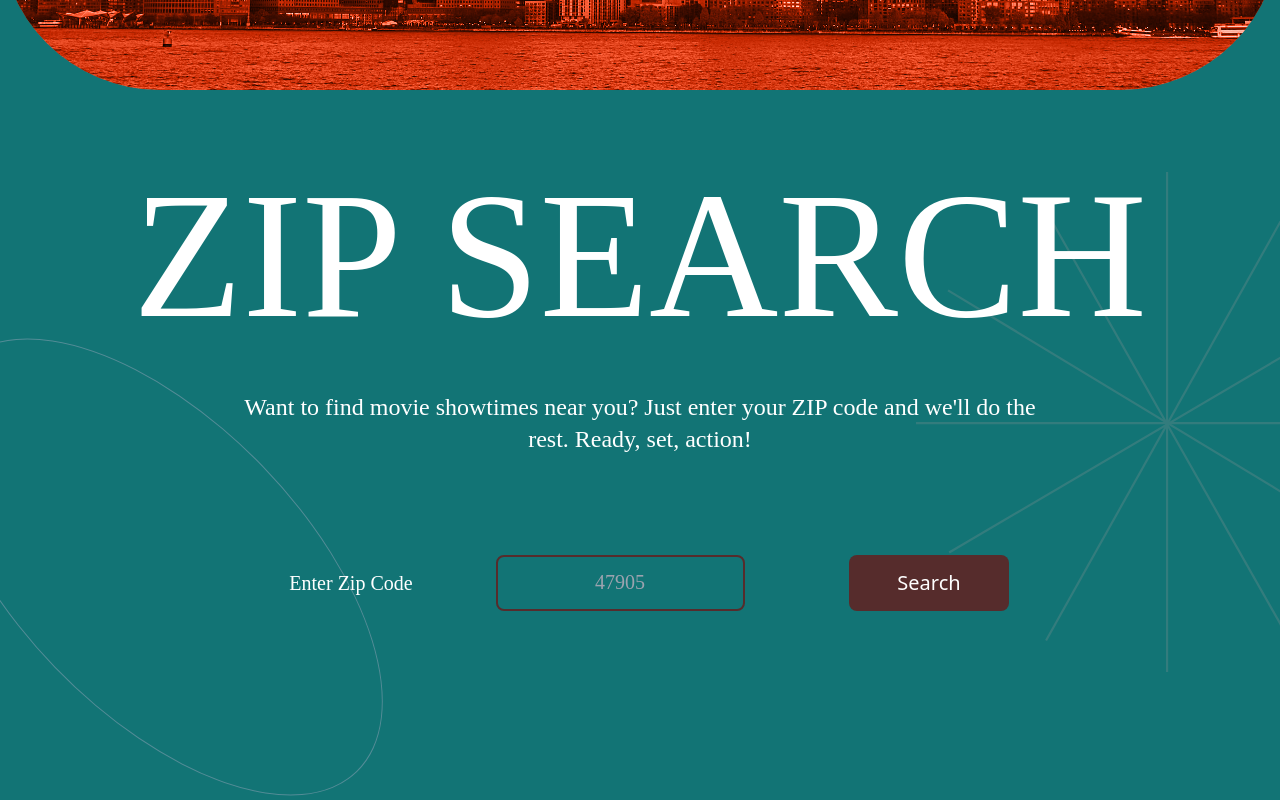
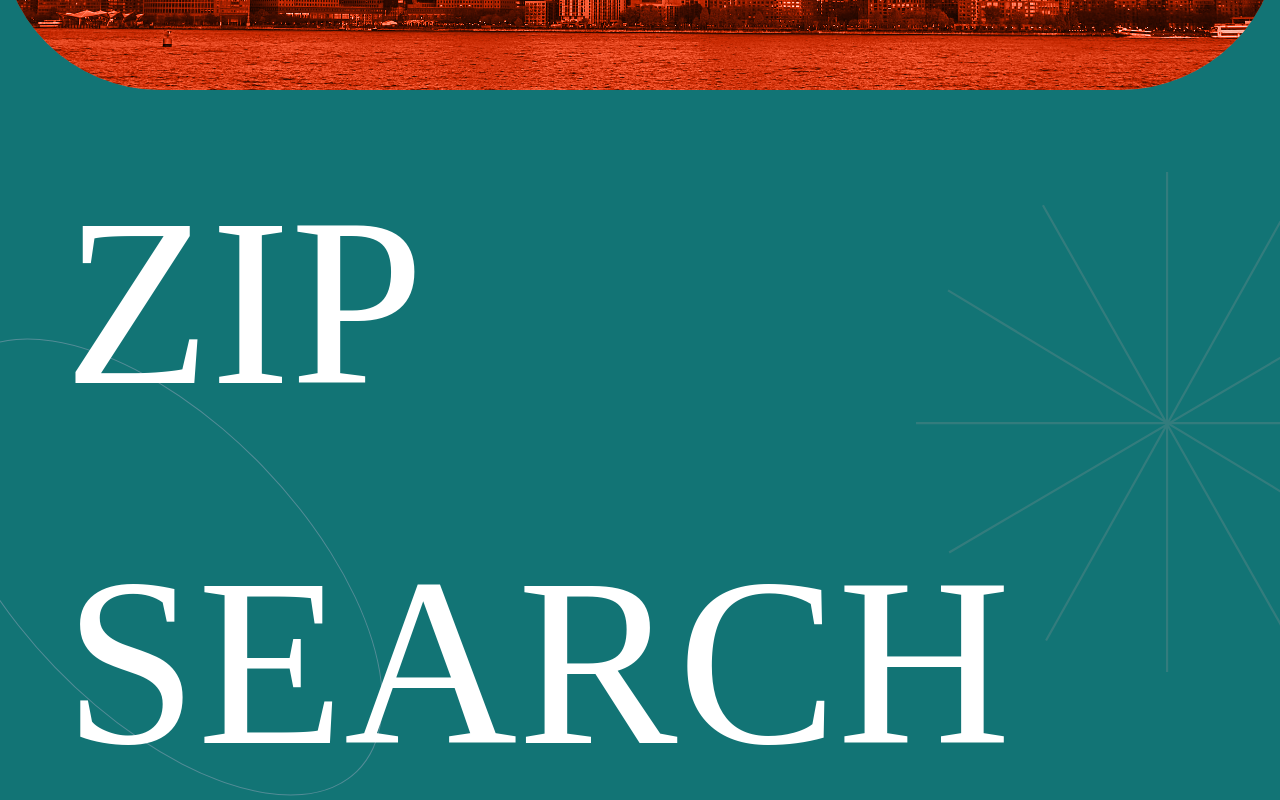
Before and after one commit to kbrownw/movieFrontEnd, a React (Vite) app: page / in a window 1280 px wide. Shown: the part 1000-1800 px from the top of the page. Built offline with nearby package versions, Linux system fonts and the light colour scheme; a web font is replaced by a local one.

Commit message:
Add React Router, clear results button, and combine tailwind and dev commands in package.json

```diff
--- a/package.json
+++ b/package.json
@@ -4,7 +4,7 @@
   "version": "0.0.0",
   "type": "module",
   "scripts": {
-    "dev": "vite",
+    "dev": "vite & tailwindcss -i ./src/index.css -o ./dist/output.css --watch",
     "build": "vite build",
     "lint": "eslint . --ext js,jsx --report-unused-disable-directives --max-warnings 0",
     "preview": "vite preview",
@@ -13,7 +13,8 @@
   },
   "dependencies": {
     "react": "^18.2.0",
-    "react-dom": "^18.2.0"
+    "react-dom": "^18.2.0",
+    "react-router-dom": "^6.16.0"
   },
   "devDependencies": {
     "@types/react": "^18.2.15",
--- a/src/App.jsx
+++ b/src/App.jsx
@@ -1,13 +1,17 @@
 import { LandingPage } from "./components/LandingPage/LandingPage.jsx";
 import { Header } from "./components/Header/Header.jsx";
 import { Footer } from "./components/Footer.jsx";
+import { Routes, Route } from "react-router-dom";
 
 function App() {
   return (
     <>
       <main className="bg-dark-blue overflow-hidden">
         <Header />
-        <LandingPage />
+        <Routes>
+          <Route path="/" element={<LandingPage />}></Route>
+          <Route path="/showtimes" element={<h1>Hello world</h1>}></Route>
+        </Routes>
         <Footer />
       </main>
     </>
--- /dev/null
+++ b/src/components/Button.jsx
@@ -0,0 +1,11 @@
+export const Button = ({ text, type, clickFunction }) => {
+  return (
+    <button
+      className="bg-[#562C2C] rounded-lg h-14 w-auto px-10 text-white text-xl hover:bg-blue transition relative"
+      type={type}
+      onClick={clickFunction}
+    >
+      {text}
+    </button>
+  );
+};
--- a/src/components/Header/Header.jsx
+++ b/src/components/Header/Header.jsx
@@ -6,7 +6,7 @@ const headerParagraph =
 
 export const Header = () => {
   return (
-    <div className="bg-red relative py-20">
+    <header className="bg-red relative py-20">
       <div
         className={`ellipse w-[317px] h-[215px] border-color-white absolute top-28 -left-20 rotate-[66deg]`}
       ></div>
@@ -23,7 +23,7 @@ export const Header = () => {
           headerParagraph={headerParagraph}
         />
       </div>
-    </div>
+    </header>
   );
 };
 
--- a/src/components/LandingPage/LandingPage.jsx
+++ b/src/components/LandingPage/LandingPage.jsx
@@ -22,7 +22,7 @@ export const LandingPage = () => {
   return (
     <>
       <LargeImage />
-      <div className="grid grid-cols-1 justify-items-center max-w-6xl lg:px-0 px-4 mb-40 mx-auto relative">
+      <div className="grid grid-cols-1 gap-5 justify-items-center max-w-6xl lg:px-0 px-4 mb-40 mx-auto relative">
         <div
           className={`w-[570px] h-[290px] border-slate-400 ellipse absolute top-[300px] -left-[190px] -rotate-[134deg] opacity-50`}
         ></div>
@@ -31,9 +31,16 @@ export const LandingPage = () => {
           className="absolute h-[500px] top-[50px] -right-[200px] grayscale opacity-25"
           alt="Star"
         />
-        <TitleLargeWhite title="ZIP SEARCH" />
+        <TitleLargeWhite
+          title="ZIP SEARCH"
+          classes="md:text-[10rem] lg:text-[15rem]"
+        />
         <ParagraphTextWhite text={pText} />
-        <Search setTheaters={setTheaters} setTheatersFound={setTheatersFound} />
+        <Search
+          setTheaters={setTheaters}
+          setTheatersFound={setTheatersFound}
+          theaters={theaters}
+        />
       </div>
       <>
         {theaters.length > 0 || !theatersFound ? (
--- a/src/components/Nav/Nav.jsx
+++ b/src/components/Nav/Nav.jsx
@@ -1,7 +1,9 @@
+import { Link } from "react-router-dom";
+
 const navList = [
   {
     text: "Home",
-    url: "/#top",
+    url: "/",
   },
   {
     text: "Theaters",
@@ -16,9 +18,9 @@ const navList = [
 export const Nav = () => {
   const navItems = Object.values(navList).map(({ text, url }) => {
     return (
-      <a href={url} key={text}>
+      <Link to={url} key={text}>
         <li>{text}</li>
-      </a>
+      </Link>
     );
   });
   return (
--- a/src/components/Search/Search.jsx
+++ b/src/components/Search/Search.jsx
@@ -1,6 +1,7 @@
 import { useState } from "react";
+import { Button } from "../Button";
 
-export const Search = ({ setTheaters, setTheatersFound }) => {
+export const Search = ({ setTheaters, setTheatersFound, theaters }) => {
   const [zipCode, setZipCode] = useState("");
   let theaterURL = "https://api.showtimes-by-keith.com/?zipCode=";
   const handleSubmit = async (e) => {
@@ -24,7 +25,13 @@ export const Search = ({ setTheaters, setTheatersFound }) => {
     }
   };
 
+  const handleClearResults = () => {
+    setTheaters([]);
+    setZipCode("");
+  };
+
   return (
+    <>
       <form className="grid lg:grid-cols-3 grid-cols-1 items-center justify-items-center">
         <label
           className="text-white text-xl lg:justify-self-end:pr-8 relative"
@@ -33,7 +40,7 @@ export const Search = ({ setTheaters, setTheatersFound }) => {
           Enter Zip Code
         </label>
         <input
-        className="rounded-lg h-14 my-5 bg-dark-blue border-[#562C2C] border-2 lg:mr-10 text-white text-xl text-center relative"
+          className="rounded-lg h-14 my-5 bg-dark-blue border-[#562C2C] border-2 text-white text-xl text-center justify-self-center relative"
           type="number"
           placeholder="47905"
           name="zip-search"
@@ -51,6 +58,14 @@ export const Search = ({ setTheaters, setTheatersFound }) => {
           Search
         </button>
       </form>
+      {theaters.length > 0 ? (
+        <Button
+          text="Clear Results"
+          clickFunction={handleClearResults}
+          type="button"
+        />
+      ) : null}
+    </>
   );
 };
 
--- a/src/components/TitleLargeWhite.jsx
+++ b/src/components/TitleLargeWhite.jsx
@@ -1,3 +1,3 @@
-export const TitleLargeWhite = ({ title }) => {
-  return <h1 className="text-white text-[14vw] relative">{title}</h1>;
+export const TitleLargeWhite = ({ title, classes }) => {
+  return <h1 className={`${classes} text-white relative`}>{title}</h1>;
 };
--- a/src/main.jsx
+++ b/src/main.jsx
@@ -2,9 +2,12 @@ import React from "react";
 import ReactDOM from "react-dom/client";
 import App from "./App.jsx";
 import "../dist/output.css";
+import { BrowserRouter } from "react-router-dom";
 
 ReactDOM.createRoot(document.getElementById("root")).render(
   <React.StrictMode>
-    <App />
+    <BrowserRouter>
+      <App />
+    </BrowserRouter>
   </React.StrictMode>
 );
```
Also changed, not shown: 1 other file (tests, documents, lock files or other folders). Lines whose indentation alone changed are shown as unchanged.
